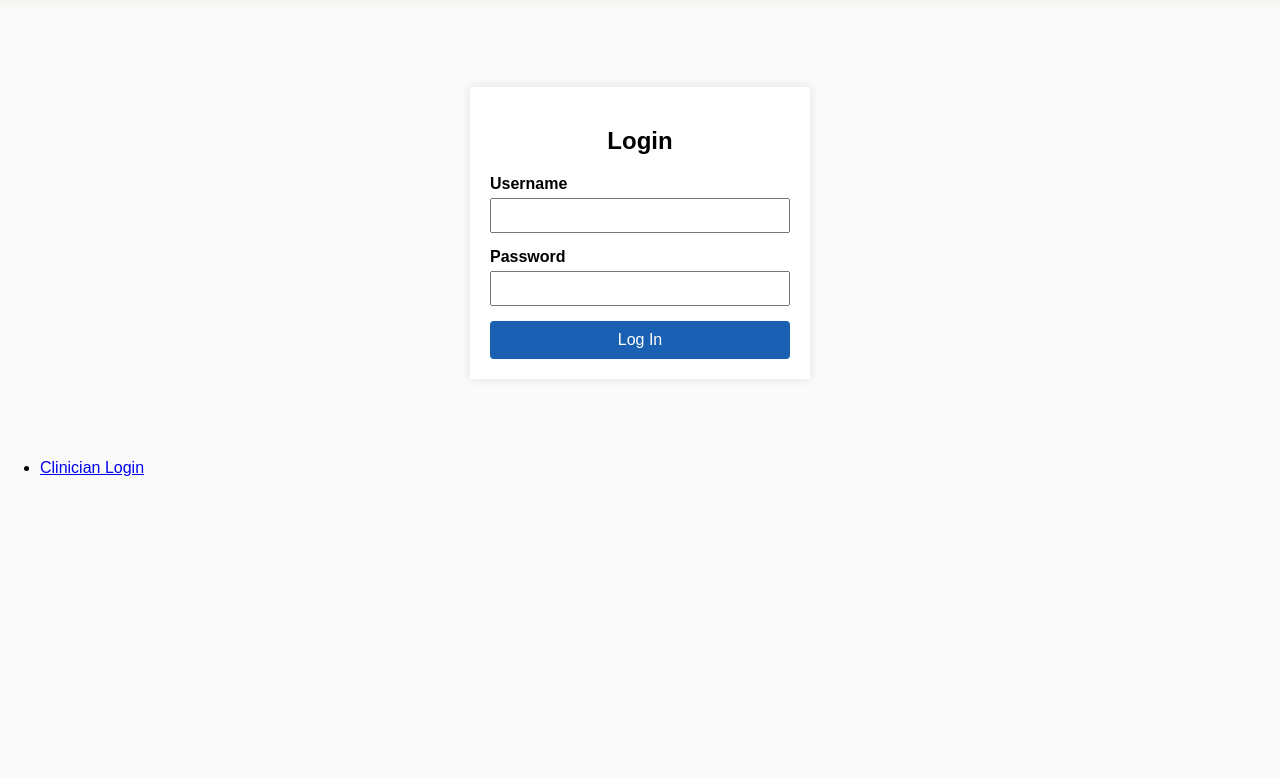
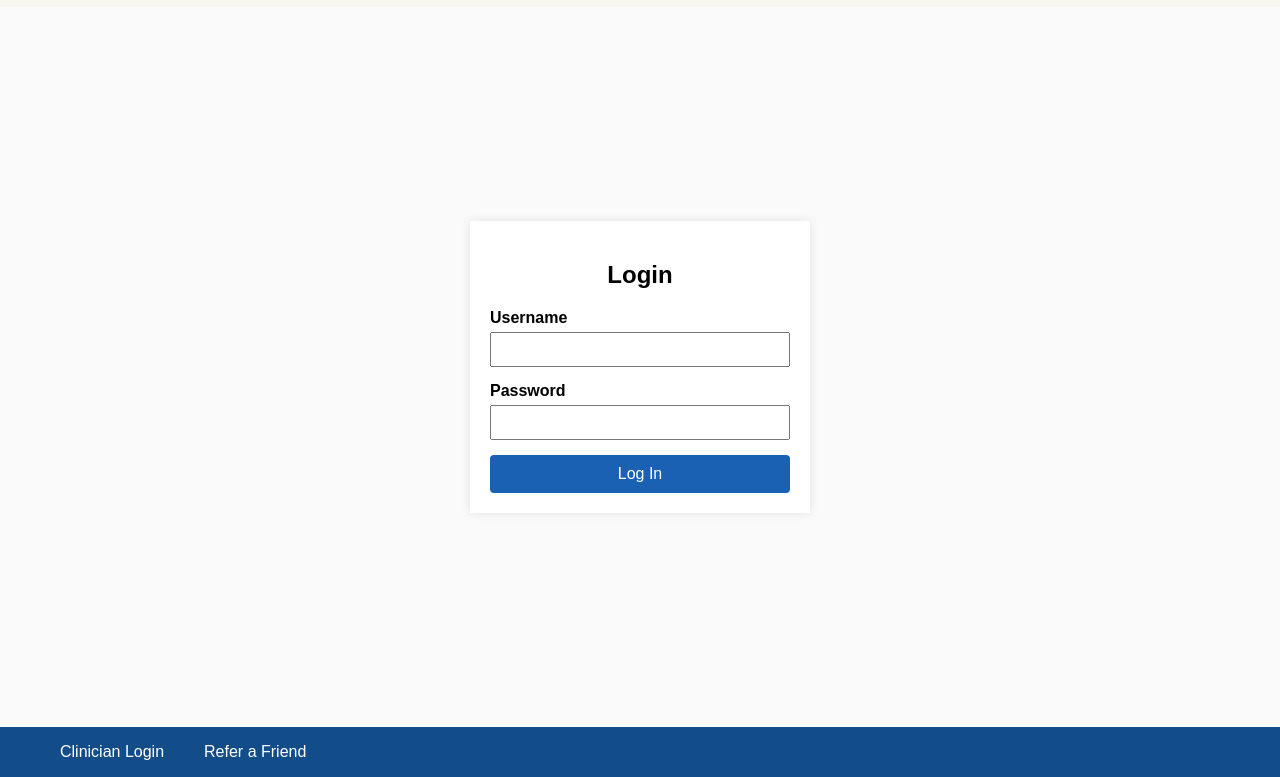
Before and after one commit to gcbel/joinmidi, a plain HTML site: page index.html in a window 1280 px wide. Shown: the part 45-822 px from the top of the page. Before the commit the page ends 800 px from the top, so only its background shows below. Drawn offline with Linux system fonts and the light colour scheme.

Commit message:
feat: adds extole content

```diff
--- a/assets/styles.css
+++ b/assets/styles.css
@@ -1,10 +1,11 @@
-/* MAIN AND NAV */
+/* MAIN */
 body {
   margin: 0;
   font-family: sans-serif;
   background-color: #fafafa; /* Adjust to match your site's background */
 }
 
+/* NAV */
 header {
   display: flex;
   align-items: center;
@@ -54,12 +55,19 @@ nav a {
   font-weight: 600;
 }
 
+/* CONTENT */
+.content {
+  height: 90vh;
+  display: flex;
+}
+
 /* LOGIN */
 .login-container {
   width: 300px;
-  margin: 80px auto;
+  margin: auto auto;
   padding: 20px;
   background: #ffffff;
+  justify-content: center;
   box-shadow: 0 0 10px rgba(0, 0, 0, 0.1);
 }
 
@@ -106,3 +114,22 @@ button {
 button:hover {
   background-color: #134d89;
 }
+
+/* FOOTER */
+footer {
+  color: white;
+  background-color: #134d89;
+  display: flex;
+}
+
+footer ul {
+  list-style: none;
+  align-items: center;
+  display: flex;
+}
+
+footer ul li a {
+  color: white;
+  text-decoration: none;
+  margin: 0px 20px 0px;
+}
--- a/index.html
+++ b/index.html
@@ -18,14 +18,43 @@
           <li><a href="#">Coverage &amp; Cost</a></li>
           <li><a href="#">Partner with Midi</a></li>
           <li><a href="#">About</a></li>
-          <li><a href="#">Refer a Friend</a></li>
+          <li>
+            <span id="extole_zone_global_header">Refer a Friend</span>
+          </li>
         </ul>
       </nav>
       <div class="action-buttons">
         <button class="book-now">Book Now</button>
       </div>
+
+      <script type="text/javascript">
+        /* Start Extole */
+        (function (c, e, k, l, a) {
+          c[e] = c[e] || {};
+          for (c[e].q = c[e].q || []; a < l.length; ) k(l[a++], c[e]);
+        })(
+          window,
+          "extole",
+          function (c, e) {
+            e[c] =
+              e[c] ||
+              function () {
+                e.q.push([c, arguments]);
+              };
+          },
+          ["createZone"],
+          0
+        );
+        /* End Extole */
+
+        extole.createZone({
+          name: "global_header",
+          element_id: "extole_zone_global_header",
+        });
+      </script>
     </header>
 
+    <div class="content">
       <!-- Login Section -->
       <div class="login-container">
         <h2>Login</h2>
@@ -41,6 +70,7 @@
           </div>
           <button type="submit">Log In</button>
         </form>
+      </div>
     </div>
 
     <!-- Login Script -->
@@ -77,7 +107,36 @@
     <footer>
       <ul>
         <li><a href="#">Clinician Login</a></li>
+        <span id="extole_zone_global_footer"
+          ><li><a href="#">Refer a Friend</a></li></span
+        >
       </ul>
+
+      <script type="text/javascript">
+        /* Start Extole */
+        (function (c, e, k, l, a) {
+          c[e] = c[e] || {};
+          for (c[e].q = c[e].q || []; a < l.length; ) k(l[a++], c[e]);
+        })(
+          window,
+          "extole",
+          function (c, e) {
+            e[c] =
+              e[c] ||
+              function () {
+                e.q.push([c, arguments]);
+              };
+          },
+          ["createZone"],
+          0
+        );
+        /* End Extole */
+
+        extole.createZone({
+          name: "global_footer",
+          element_id: "extole_zone_global_footer",
+        });
+      </script>
     </footer>
 
     <!-- EXTOLE Scripts (can be placed here or at the end of the body) -->
```
Lines whose indentation alone changed are shown as unchanged.
